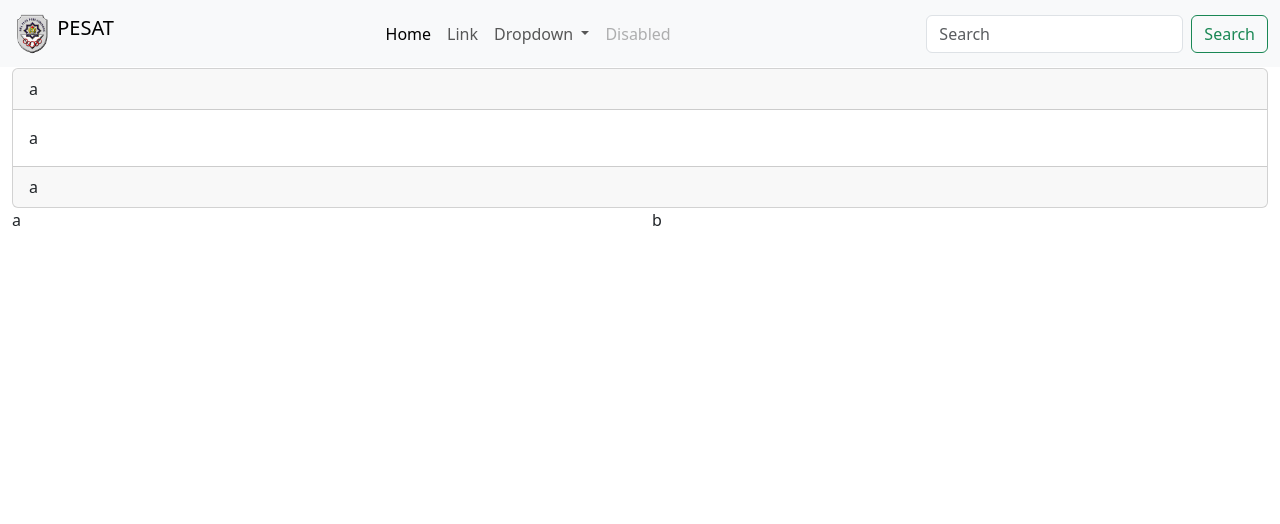
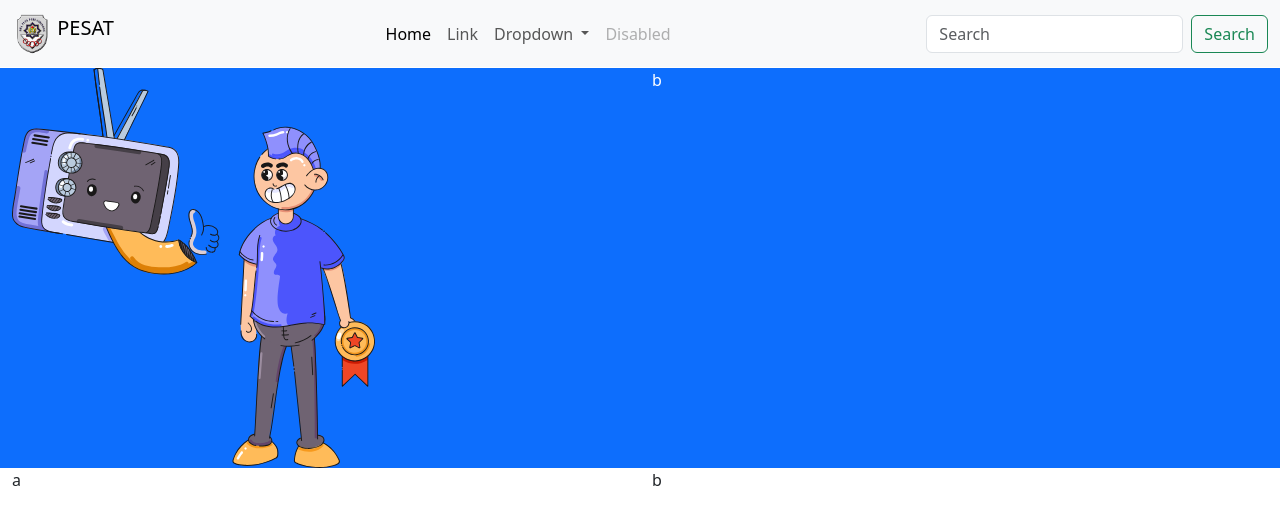
Before and after one commit to ahmdaq1/13012023landingpage, a plain HTML site: page index.html in a window 1280 px wide. Drawn offline with Linux system fonts and the light colour scheme.

Commit message:
persiapan landing page, dalam pengerjaan section dan footer

```diff
--- a/index.html
+++ b/index.html
@@ -7,6 +7,12 @@
     <link rel="shortcut icon" href="images/Logo-Pesat.png" type="image/x-icon">
     <title>Landing Page</title>
     <link rel="stylesheet" href="bootstrap-5.3.2/css/bootstrap.min.css">
+    <style>
+      .ilustration-1 {
+        height: 400px;
+      }
+    </style>
+     <!-- lanjut 4:38  -->
 </head>
 <body>
 <header class="container-fluid p-0">
@@ -55,14 +61,13 @@
     </nav>
 </header>
 <main class="container-fluid" style="margin-top: 67.6px;">
-  <section class="row">
-     <div class="col">
-      <div class="card">
-        <div class="card-header">a</div>
-        <div class="card-body">a</div>
-        <div class="card-footer">a</div>
+  <section class="row bg-primary text-white">
+     <div class="col-sm-6">
+      <div class="section1-2">
+        <img src="images/tv-guy-svg-illustration-free.svg" alt="ilustration-1" class="ilustration-1">
       </div>
      </div>
+     <div class="col-sm-6">b</div>
   </section>
 </main>
 <footer class="container-fluid">
```
Also changed, not shown: images/tv-guy-svg-illustration-free.svg (added).
